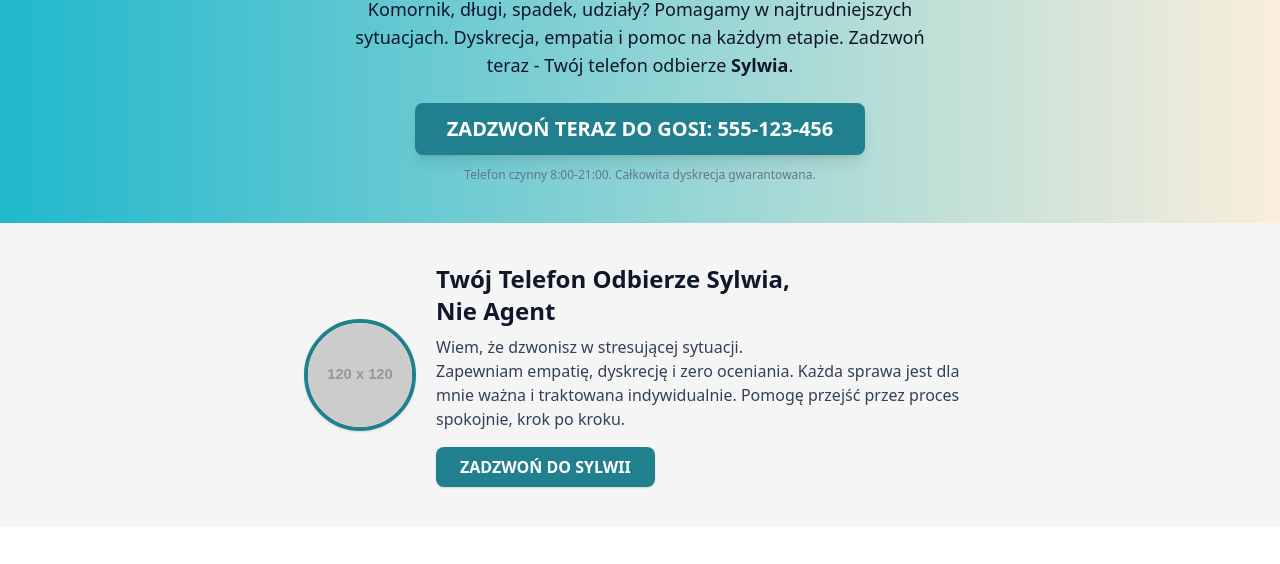
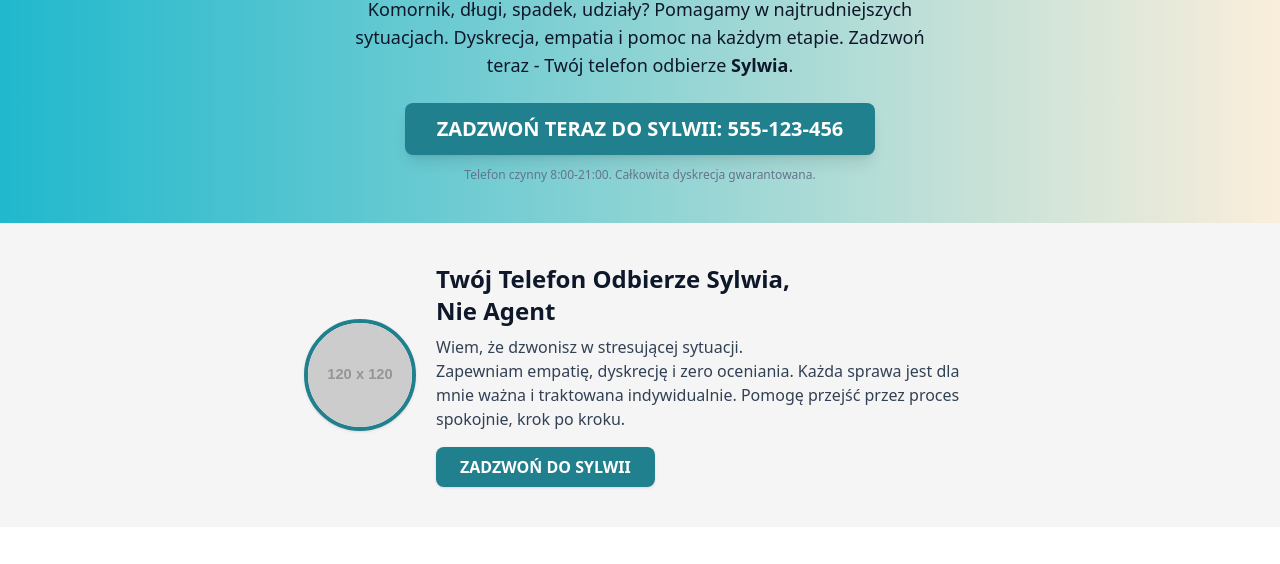
Before and after one commit to rogerm47/genarspakr, a plain HTML site: page index.html in a window 1280 px wide. Shown: the part 153-717 px from the top of the page. Drawn offline with nearby package versions, Linux system fonts and the light colour scheme; placeholder pictures from the web are drawn by us.

Commit message:
Update contact name in call to action

```diff
--- a/index.html
+++ b/index.html
@@ -34,7 +34,7 @@
   <section class="gradient-bg py-10 px-4 text-center flex flex-col items-center justify-center">
     <h1 class="text-3xl sm:text-4xl font-bold mb-4">Sprzedaż <span class="text-[#21808d]">Trudnej Nieruchomości</span> Bez Stresu i Bez Cwaniaków</h1>
     <p class="max-w-xl mx-auto text-base sm:text-lg mb-6">Komornik, długi, spadek, udziały? Pomagamy w najtrudniejszych sytuacjach. Dyskrecja, empatia i pomoc na każdym etapie. Zadzwoń teraz - Twój telefon odbierze <span class="font-semibold">Sylwia</span>.</p>
-    <a href="tel:555123456" class="inline-block bg-[#21808d] hover:bg-[#1a6873] text-white font-semibold py-3 px-8 rounded-lg shadow-lg text-lg md:text-xl transition-all mb-2">ZADZWOŃ TERAZ DO GOSI: 555-123-456</a>
+    <a href="tel:555123456" class="inline-block bg-[#21808d] hover:bg-[#1a6873] text-white font-semibold py-3 px-8 rounded-lg shadow-lg text-lg md:text-xl transition-all mb-2">ZADZWOŃ TERAZ DO SYLWII: 555-123-456</a>
     <span class="block text-slate-500 text-xs mt-1">Telefon czynny 8:00-21:00. Całkowita dyskrecja gwarantowana.</span>
   </section>
 
```
